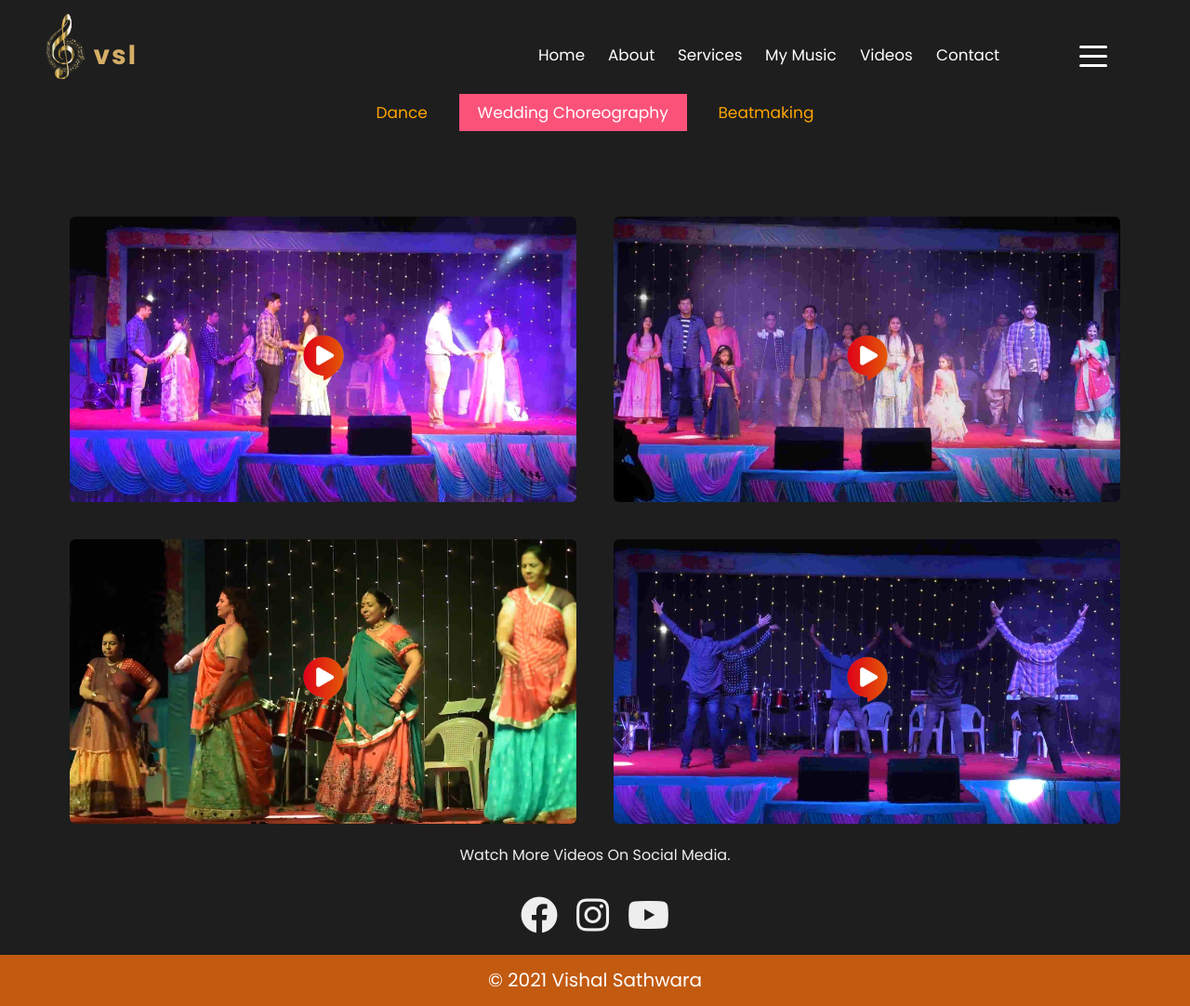
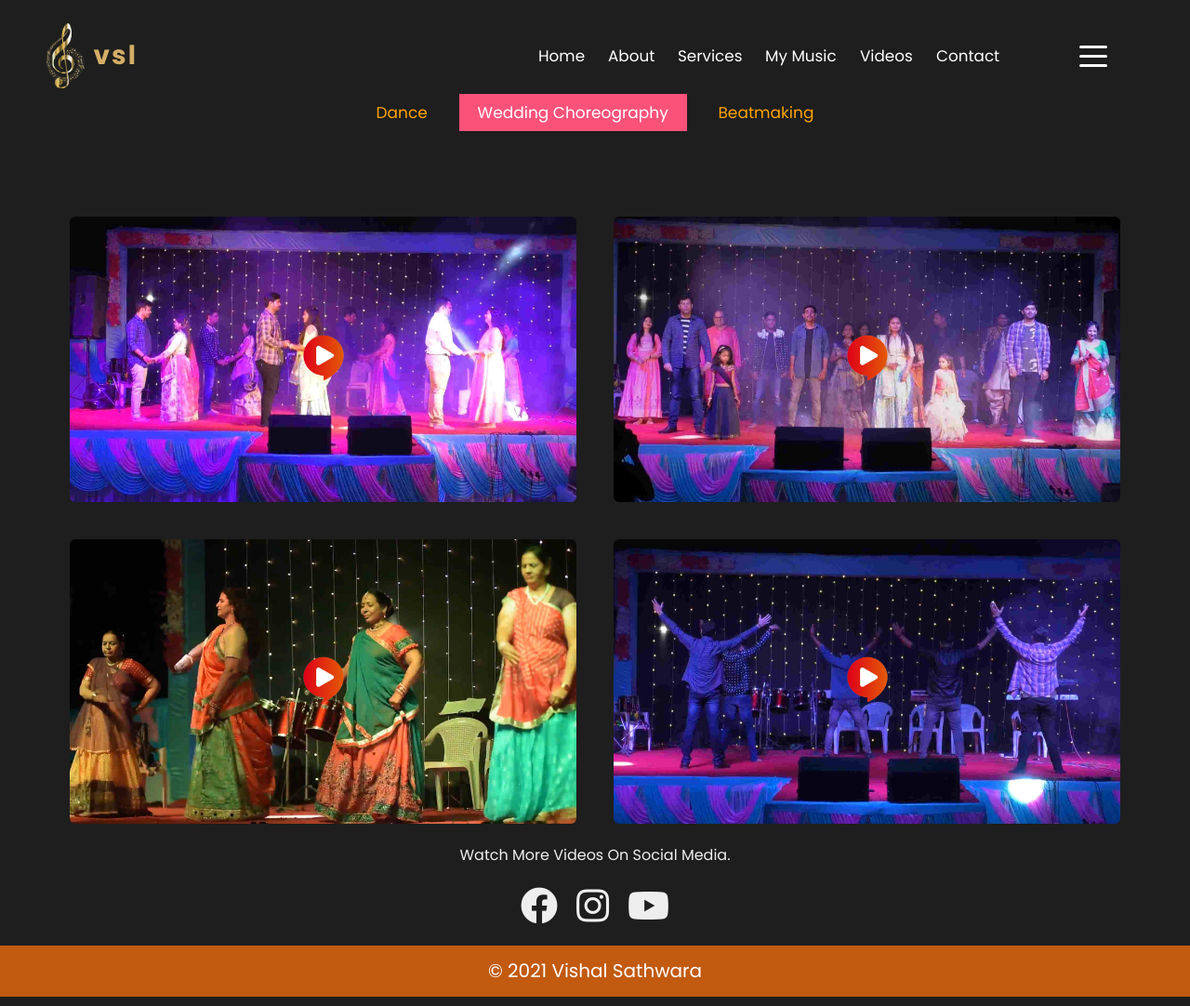
Before and after one commit to vishalsathwaraa/vishalsathwara.github.io, a PHP site: page /wedding.php in a window 1280 px wide. Shown: the whole page at 93% size. Run offline with PHP 8.4, Linux system fonts and the light colour scheme; some libraries are stand-ins or nearby versions.

Commit message:
Update wedding.php

```diff
--- a/wedding.php
+++ b/wedding.php
@@ -47,10 +47,11 @@
         .ic p,
 a {
   text-align: center;
-  margin-bottom: 2rem;
   color: #eee;
 }
-
+ .ic{
+        position:relative;
+        }
 .ic  ul {
   display: flex;
   align-items: center;
```
